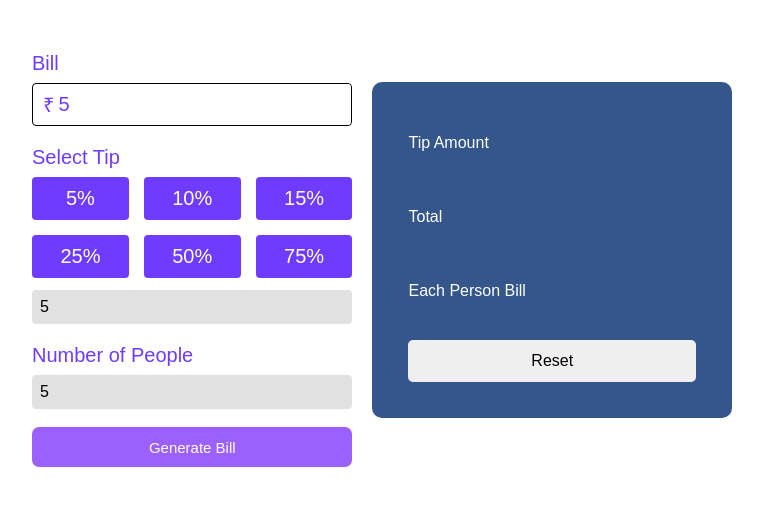
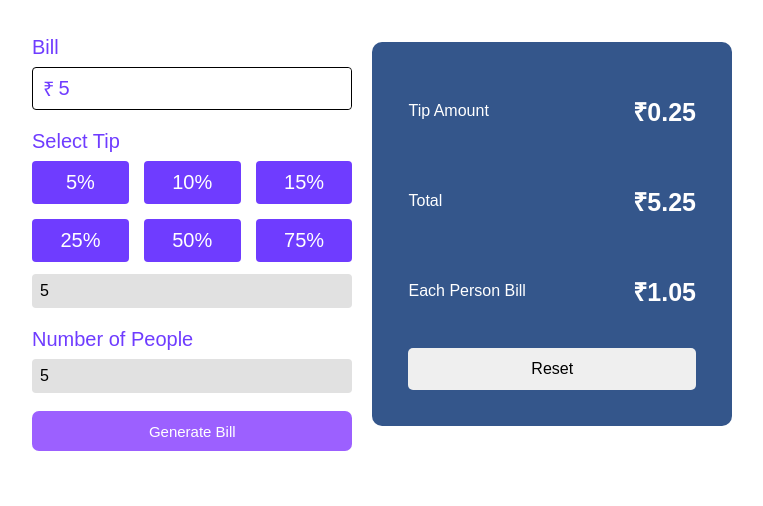
Before and after one commit to RahulBRB/Bill-Spilt, a plain HTML site: page index.html in a window 1280 px wide. Both pictures are taken after typing "5", "5", "5" into the empty fields and a click on the button "Generate Bill". Shown: the whole page, without its empty margins (258-1021 px from the left). Drawn offline with Linux system fonts and the light colour scheme.

Commit message:
Completed till custom tip functionality.

```diff
--- a/index.html
+++ b/index.html
@@ -13,7 +13,7 @@
         <p>Bill</p>
         <div class="input-container">
             <span>₹</span>
-            <input type="number" id="bill" />
+            <input class="bill-amount" type="number"/>
         </div>
 
         <p>Select Tip</p>
@@ -26,10 +26,10 @@
            <div class="tip">75%</div>
         </div>
 
-        <input type="number" class="custom-tip grey-input" placeholder="Custom Tip" />
+        <input type="number" class="custom-tip grey-input" placeholder="Custom Tip %" />
 
         <p>Number of People</p>
-        <input type="number" class="number-of-people grey-input" placeholder="No of People" />
+        <input type="number" class="number-of-people grey-input" placeholder="No of People"  />
         <button class="generate">Generate Bill</button>
       </div>
 
--- a/script.js
+++ b/script.js
@@ -0,0 +1,25 @@
+// Values
+const billAmountInput = document.querySelector(".bill-amount")
+const peopleNumberInput = document.querySelector(".number-of-people")
+const customTipInput = document.querySelector(".custom-tip")
+
+// Elements
+const totalOutput = document.querySelector(".total span")
+const tipOutput = document.querySelector(".tip-amount span")
+const eachPersonOutput = document.querySelector(".each-person-bill span")
+const generateButton = document.querySelector(".generate")
+
+generateButton.addEventListener("click", () => {
+    let billValue = parseInt(billAmountInput.value);
+    let customTipValue = parseInt(customTipInput.value);
+    let peopleValue = parseInt(peopleNumberInput.value);
+
+    const tipAmount = (customTipValue>0 ? billValue * customTipValue / 100 : 0);
+    const totalBill = (tipAmount+billValue > 0 ? tipAmount+billValue : 0);
+
+    const eachPersonbill = peopleValue>0? totalBill / peopleValue : 0;
+
+    tipOutput.innerText =  `₹${tipAmount.toFixed(2)}`;
+    totalOutput.innerText = `₹${totalBill.toFixed(2)}`;
+    eachPersonOutput.innerText = `₹${eachPersonbill.toFixed(2)}`;
+});
--- a/style.css
+++ b/style.css
@@ -4,7 +4,7 @@
 
 
 body{
-    margin: 0;
+    margin: 0 16px;
     font-family: sans-serif;
 }
 
@@ -15,7 +15,7 @@ main{
     display: flex;
     align-items: center;
     gap:20px;
-    margin-top:32px;
+    margin-block:16px;
 }
 
 main >div{
@@ -87,6 +87,7 @@ input[type=number]::-webkit-outer-spin-button {
     border-radius: 4px;
 }
 
+
 .generate{
     width: 100%;
     height: 40px;
@@ -113,7 +114,7 @@ input[type=number]::-webkit-outer-spin-button {
 
 .bill-output p span {
     font-size: 25px;
-    font-weight: 700px;
+    font-weight: bolder;
 }
 
 .bill-output p{
@@ -131,3 +132,11 @@ input[type=number]::-webkit-outer-spin-button {
     cursor: not-allowed;
     font-family: inherit;
 }
+
+
+/* Media Query*/
+@media screen and (max-width: 550px){
+    main{
+        flex-direction: column;
+    }
+}
```
